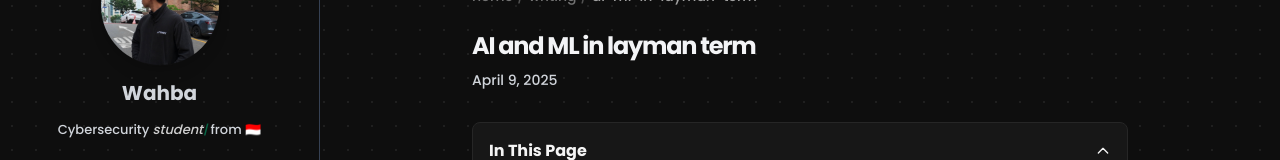
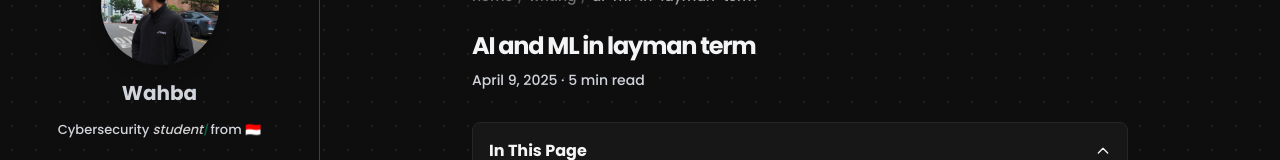
Before and after one commit to wahbakamaluddin/blog1, a Next.js app: page /writing/ai-ml-in-layman-term in a window 1280 px wide. Shown: the part 150-310 px from the top of the page. Built offline with nearby package versions, Linux system fonts and the light colour scheme.

Commit message:
Add estimate reading time

```diff
--- a/src/app/writing/[slug]/page.tsx
+++ b/src/app/writing/[slug]/page.tsx
@@ -3,6 +3,13 @@ import { CustomMDX } from '@/src/components/writing/mdx'
 import { TableOfContents } from '@/src/components/writing/TableOfContents'
 import { formatDate, getBlogPosts } from '@/src/lib/post-utils'
 import { baseUrl } from '@/src/lib/sitemap'
+
+function getReadingTime(content: string): string {
+  const wordsPerMinute = 200
+  const words = content.trim().split(/\s+/).length
+  const minutes = Math.ceil(words / wordsPerMinute)
+  return `${minutes} min read`
+}
 
 interface BlogPost {
   slug: string
@@ -105,7 +112,7 @@ export default async function Blog({ params }: PageProps) {
       </h1>
       <div className="flex justify-between items-center mt-2 mb-8 text-sm">
         <p className="text-sm text-neutral-600 dark:text-neutral-400">
-          {formatDate(post.metadata.publishedAt)}
+          {formatDate(post.metadata.publishedAt)} · {getReadingTime(post.content)}
         </p>
       </div>
       <TableOfContents content={post.content} />
```
